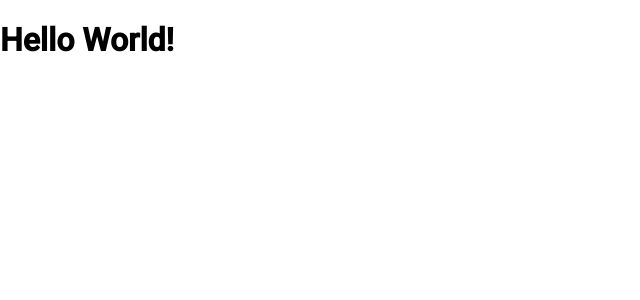
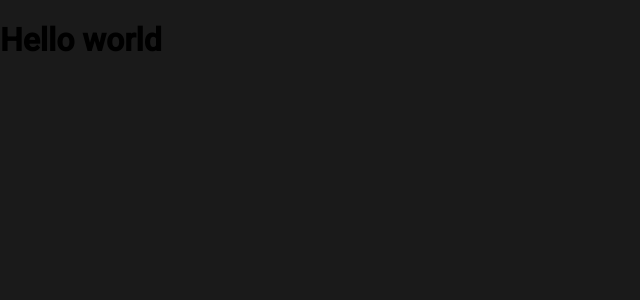
Before and after one commit to Amitoj02/tab-hub, an Angular app: page / in a window 1280 px wide. Shown: the top 300 px of the page, without its empty margins (0-640 px from the left). Built offline with nearby package versions, Linux system fonts and the light colour scheme.

Commit message:
feat: Add scss structure

```diff
--- a/angular.json
+++ b/angular.json
@@ -29,7 +29,7 @@
                         ],
                         "styles": [
                             "src/custom-theme.scss",
-              "src/styles.css"
+                            "src/styles/main.scss"
                         ],
                         "scripts": []
                     },
--- a/src/app/app.component.html
+++ b/src/app/app.component.html
@@ -8,9 +8,7 @@
 <!-- * * * * * * * * * * * * * * * * * * * * * * * * * * * * * * * -->
 
 <main class="main">
-    <div class="container">
-        <h1>Hello World!</h1>
-    </div>
+    <h1>Hello world</h1>
 </main>
 
 <!-- * * * * * * * * * * * * * * * * * * * * * * * * * * * * * * * * -->
--- a/src/app/app.component.scss
+++ b/src/app/app.component.scss
@@ -0,0 +1,6 @@
+@import '../styles/main';
+
+.main {
+    background-color: $primary-bg-color;
+    height: 100%;
+}
--- a/src/styles.css
+++ b/src/styles.css
@@ -1,4 +1,3 @@
 /* You can add global styles to this file, and also import other style files */
 
-html, body { height: 100%; }
-body { margin: 0; font-family: Roboto, "Helvetica Neue", sans-serif; }
+/*html, body { height: 100%; }*/
--- /dev/null
+++ b/src/styles/main.scss
@@ -0,0 +1,8 @@
+@import "./variables";
+
+html,body {
+    height: 100%;
+    background-color: $primary-bg-color;
+    font-family: Roboto, "Helvetica Neue", sans-serif;
+    margin: 0;
+}
```
Also changed, not shown: src/styles/variables.scss (renamed from src/app/styles/variables.scss). Lines whose indentation alone changed are shown as unchanged.
